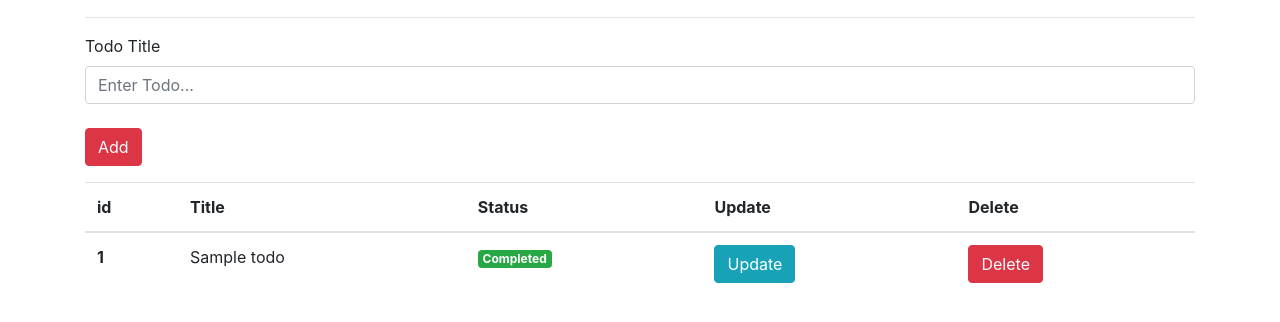
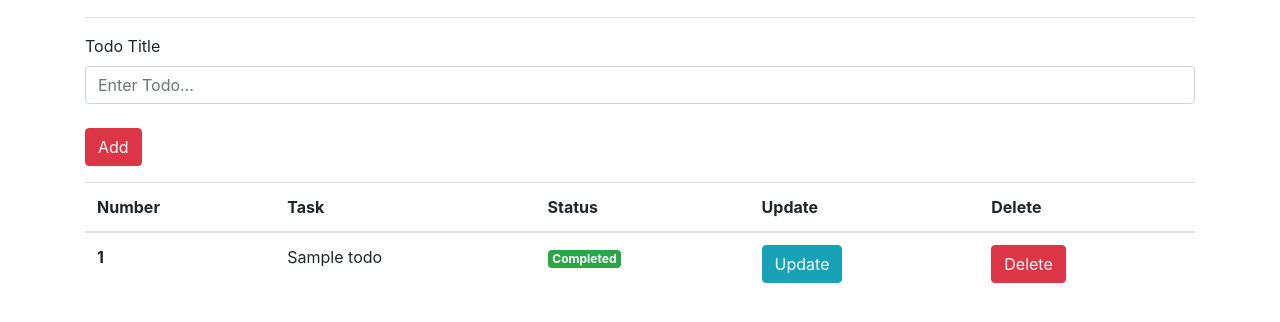
Before and after one commit to FatmaMostafaFathy/MyProject, a Python web app: template flask-todo-app/templates/index.html in a window 1280 px wide. Shown: the part 133-455 px from the top of the page. Run offline with Jinja, Linux system fonts and the light colour scheme; the template is opened without the code that fills it: most values are stand-ins (such as "Sample title", 1, 10 or a date in 2020); some libraries are stand-ins or nearby versions.

Commit message:
Update index.html

```diff
--- a/flask-todo-app/templates/index.html
+++ b/flask-todo-app/templates/index.html
@@ -29,8 +29,8 @@
         <table class="table">
             <thead>
             <tr>
-                <th scope="col">id</th>
-                <th scope="col">Title</th>
+                <th scope="col">Number</th>
+                <th scope="col">Task</th>
                 <th scope="col">Status</th>
                 <th scope="col">Update</th>
                 <th scope="col">Delete</th>
```
